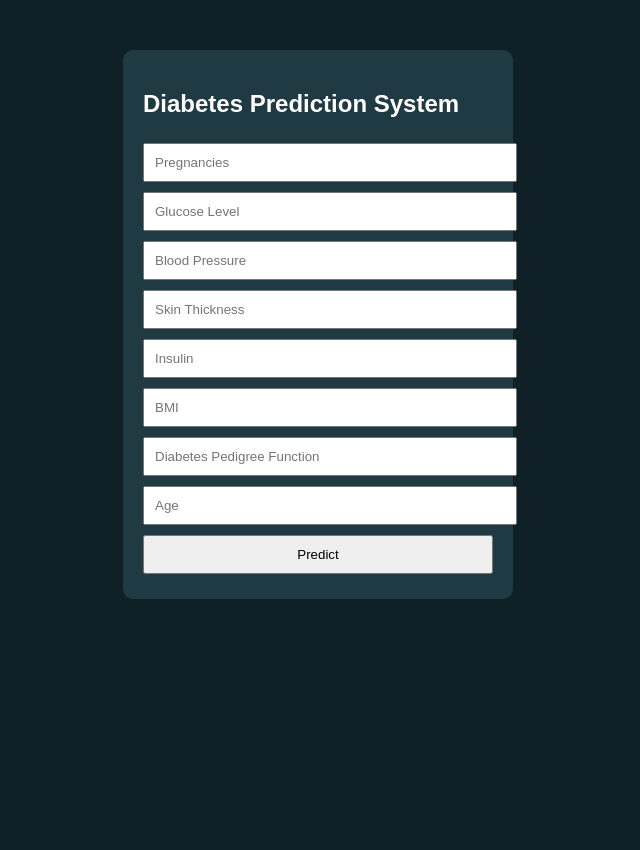
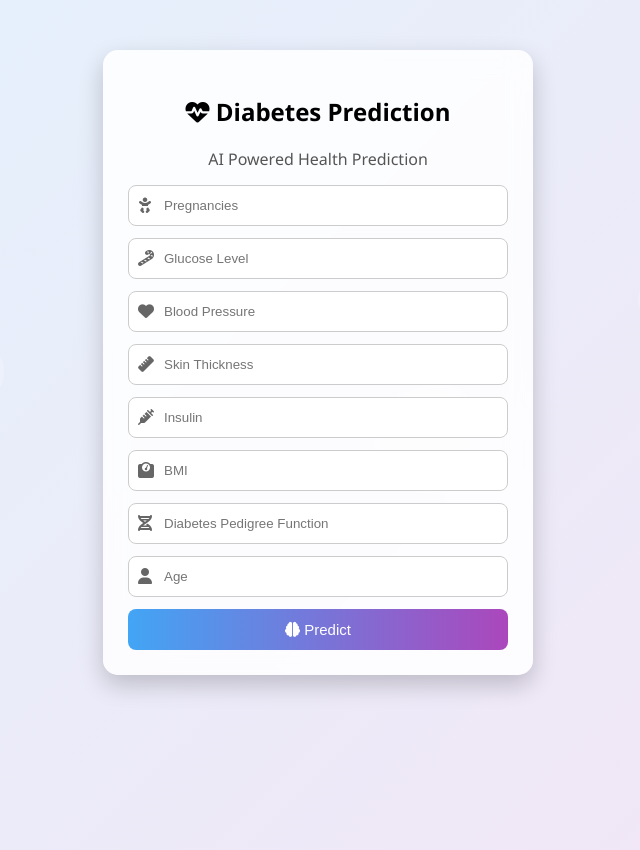
Before and after one commit to Priyanka0542/ML-BASED-DIABETES-PREDICTOR, a Flask app: page / in a window 1280 px wide. Shown: the whole page, without its empty margins (322-962 px from the left). Before the commit the page ends 599 px from the top, so only its background shows below. Run offline with Flask 3, Linux system fonts and the light colour scheme; parts of the project's set-up code (start-up, migrations or seed data) failed here and were passed over.

Commit message:
Some changes in the UI

```diff
--- a/static/style.css
+++ b/static/style.css
@@ -1,19 +1,106 @@
-body {
-    font-family: Arial;
-    background: #0f2027;
-    color: white;
+body{
+margin:0;
+font-family:'Segoe UI',sans-serif;
+background:linear-gradient(135deg,#e3f2fd,#f3e5f5);
+overflow-y:auto;
+min-height:100vh;
 }
 
-.container {
-    width: 350px;
-    margin: 50px auto;
-    padding: 20px;
-    background: #203a43;
-    border-radius: 10px;
+/* container */
+.container{
+width:380px;
+margin:50px auto;
+padding:25px;
+background:rgba(255,255,255,0.85);
+backdrop-filter:blur(12px);
+border-radius:15px;
+box-shadow:0 10px 25px rgba(0,0,0,0.2);
+text-align:center;
+position:relative;
+z-index:1;
 }
 
-input, button {
-    width: 100%;
-    padding: 10px;
-    margin: 5px 0;
+.subtitle{
+color:#555;
+margin-bottom:15px;
 }
+
+/* input with icons */
+.input-box{
+position:relative;
+margin-bottom:12px;
+}
+
+.input-box i{
+position:absolute;
+left:10px;
+top:50%;
+transform:translateY(-50%);
+color:#666;
+}
+
+input{
+width:100%;
+padding:12px 12px 12px 35px;
+border-radius:8px;
+border:1px solid #ccc;
+box-sizing:border-box;
+transition:0.3s;
+}
+
+input:focus{
+outline:none;
+border-color:#42a5f5;
+transform:scale(1.02);
+}
+
+/* button */
+button{
+width:100%;
+padding:12px;
+border:none;
+border-radius:8px;
+background:linear-gradient(90deg,#42a5f5,#ab47bc);
+color:white;
+font-size:15px;
+cursor:pointer;
+transition:0.3s;
+}
+
+button:hover{
+transform:scale(1.05);
+}
+
+/* result */
+.result{
+margin-top:15px;
+padding:12px;
+border-radius:8px;
+background:#e1f5fe;
+color:#01579b;
+font-weight:bold;
+}
+
+/* animated bubbles */
+.bubbles span{
+position:fixed;
+bottom:-120px;
+width:40px;
+height:40px;
+background:rgba(255,255,255,0.4);
+border-radius:50%;
+animation:rise 20s infinite;
+}
+
+.bubbles span:nth-child(1){left:10%;animation-duration:18s;}
+.bubbles span:nth-child(2){left:20%;width:70px;height:70px;animation-duration:22s;}
+.bubbles span:nth-child(3){left:35%;animation-duration:17s;}
+.bubbles span:nth-child(4){left:55%;width:90px;height:90px;animation-duration:25s;}
+.bubbles span:nth-child(5){left:75%;animation-duration:19s;}
+.bubbles span:nth-child(6){left:90%;width:60px;height:60px;animation-duration:23s;}
+
+@keyframes rise{
+0%{transform:translateY(0) rotate(0deg);opacity:0;}
+50%{opacity:0.6;}
+100%{transform:translateY(-1000px) rotate(360deg);opacity:0;}
+}
--- a/templates/index.html
+++ b/templates/index.html
@@ -1,29 +1,92 @@
 <!DOCTYPE html>
-<html>
+<html lang="en">
+
 <head>
+    <meta charset="UTF-8">
     <title>Diabetes Prediction</title>
+
     <link rel="stylesheet" href="/static/style.css">
+
+    <!-- icons -->
+    <link rel="stylesheet" href="https://cdnjs.cloudflare.com/ajax/libs/font-awesome/6.5.0/css/all.min.css">
+
 </head>
+
 <body>
+
+    <div class="bubbles">
+        <span></span><span></span><span></span>
+        <span></span><span></span><span></span>
+    </div>
+
     <div class="container">
-    <h2>Diabetes Prediction System</h2>
+
+        <h2><i class="fa-solid fa-heart-pulse"></i> Diabetes Prediction</h2>
+        <p class="subtitle">AI Powered Health Prediction</p>
 
         <form method="POST">
-        <input name="pregnancies" placeholder="Pregnancies" required>
-        <input name="glucose" placeholder="Glucose Level" required>
-        <input name="bloodpressure" placeholder="Blood Pressure" required>
-        <input name="skinthickness" placeholder="Skin Thickness" required>
-        <input name="insulin" placeholder="Insulin" required>
-        <input name="bmi" placeholder="BMI" required>
-        <input name="dpf" placeholder="Diabetes Pedigree Function" required>
-        <input name="age" placeholder="Age" required>
 
-        <button type="submit">Predict</button>
+            <div class="input-box">
+                <i class="fa-solid fa-baby"></i>
+                <input type="number" name="pregnancies" placeholder="Pregnancies" required>
+            </div>
+
+            <div class="input-box">
+                <i class="fa-solid fa-candy-cane"></i>
+                <input type="number" name="glucose" placeholder="Glucose Level" required>
+            </div>
+
+            <div class="input-box">
+                <i class="fa-solid fa-heart"></i>
+                <input type="number" name="bloodpressure" placeholder="Blood Pressure" required>
+            </div>
+
+            <div class="input-box">
+                <i class="fa-solid fa-ruler"></i>
+                <input type="number" name="skinthickness" placeholder="Skin Thickness" required>
+            </div>
+
+            <div class="input-box">
+                <i class="fa-solid fa-syringe"></i>
+                <input type="number" name="insulin" placeholder="Insulin" required>
+            </div>
+
+            <div class="input-box">
+                <i class="fa-solid fa-weight-scale"></i>
+                <input type="number" step="any" name="bmi" placeholder="BMI" required>
+            </div>
+
+            <div class="input-box">
+                <i class="fa-solid fa-dna"></i>
+                <input type="number" step="any" name="dpf" placeholder="Diabetes Pedigree Function" required>
+            </div>
+
+            <div class="input-box">
+                <i class="fa-solid fa-user"></i>
+                <input type="number" name="age" placeholder="Age" required>
+            </div>
+
+            <button id="predictBtn" type="submit">
+                <i class="fa-solid fa-brain"></i> Predict
+            </button>
+
         </form>
 
         {% if prediction %}
-        <h3>Result: {{ prediction }}</h3>
+        <div class="result">
+            <i class="fa-solid fa-stethoscope"></i>
+            Result: {{ prediction }}
+        </div>
         {% endif %}
+
     </div>
+
+    <script>
+        document.getElementById("predictBtn").onclick = function () {
+            this.innerHTML = "Predicting...";
+        }
+    </script>
+
 </body>
+
 </html>
```
Lines whose indentation alone changed are shown as unchanged.
